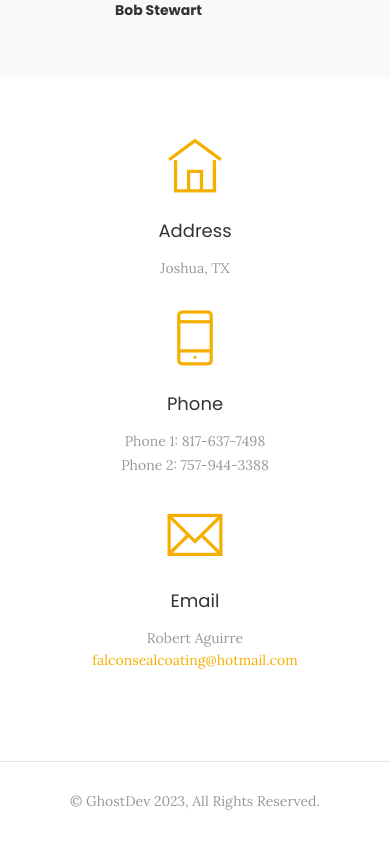
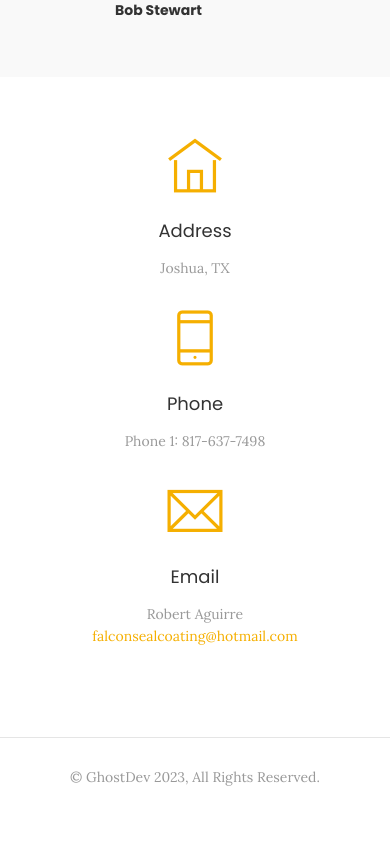
Before and after one commit to Ghxst023/FalconWebsite, a plain HTML site: page index.html in a window 390 px wide. Shown: the part 5923-6772 px from the top of the page. Drawn offline with Linux system fonts and the light colour scheme.

Commit message:
fixing phone number

```diff
--- a/index.html
+++ b/index.html
@@ -698,7 +698,6 @@
                   <i class="ti-mobile"></i>
                   <h4>Phone</h4>
                   <p>Phone 1: 817-637-7498</p>
-                  <p>Phone 2: 757-944-3388</p>
                 </div>
                 <!-- .widget-info-box end -->
               </div>
```
